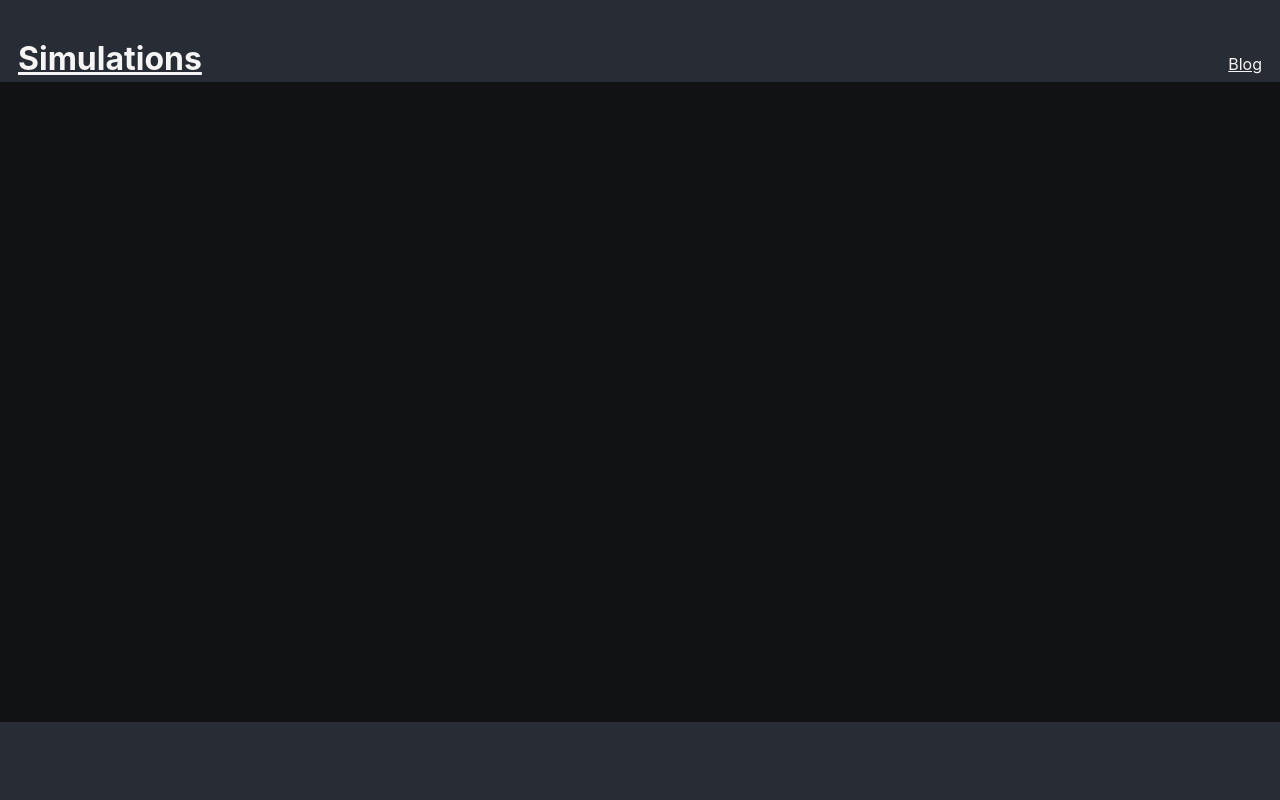
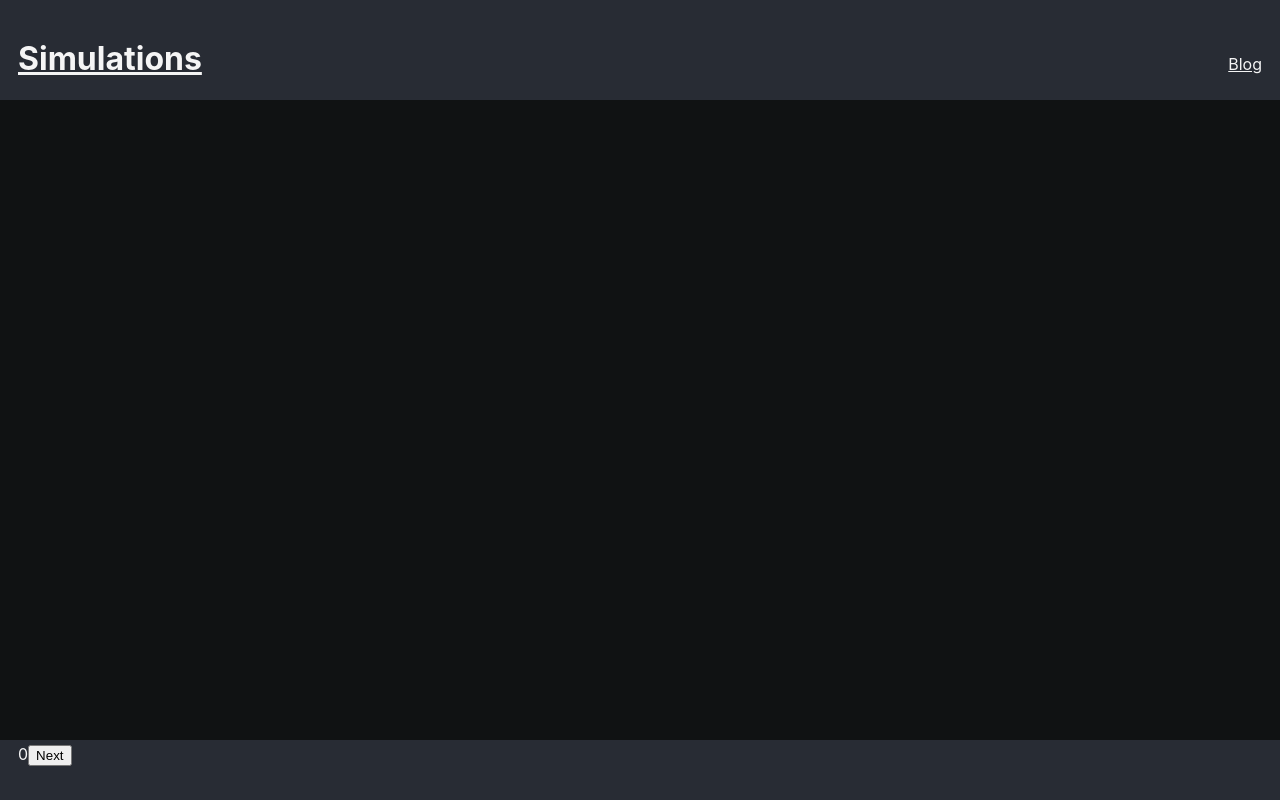
Before and after one commit to CubeDr/simulations, a React (Create React App) app: page /game-of-life in a window 1280 px wide. Built offline with nearby package versions, Linux system fonts and the light colour scheme.

Commit message:
Show simulation result on next button click

```diff
--- a/src/canvas/InteractiveCanvas.tsx
+++ b/src/canvas/InteractiveCanvas.tsx
@@ -97,7 +97,7 @@ export default function InteractiveCanvas({
       onPointerMove={onPointerMove}
       style={{
         cursor: 'none',
-        margin: '-18px',
+        margin: '0 -18px',
       }}>
       <Canvas snapshot={snapshot} onResize={onCanvasResize} />
     </div>
--- a/src/game-of-life/GameOfLife.tsx
+++ b/src/game-of-life/GameOfLife.tsx
@@ -4,6 +4,7 @@ import Snapshot from '../canvas/Snapshot';
 import Viewport from '../canvas/Viewport';
 import Point from './Point';
 import { Simulation } from './Simulation';
+import SimulationResult from './SimulationResult';
 
 export default function GameOfLife() {
   const [snapshot, setSnapshot] = useState(new Snapshot(new Array(500).fill(new Array(500).fill(0x101213ff))));
@@ -15,6 +16,7 @@ export default function GameOfLife() {
   const clientHeightRef = useRef(0);
 
   const simulationRef = useRef(new Simulation());
+  const [simulationResult, setSimulationResult] = useState<SimulationResult | null>(null);
 
   const onViewportChanged = useCallback((viewport: Viewport, clientWidth: number, clientHeight: number) => {
     setViewport(viewport);
@@ -57,7 +59,7 @@ export default function GameOfLife() {
         if (viewportX === hoverPoint?.x && viewportY === hoverPoint?.y) {
           // Hover
           data[y][x] = 0xaaaaaaff;
-        } else if (simulationRef.current.has(viewportX, viewportY)) {
+        } else if ((simulationResult ?? simulationRef.current).has(viewportX, viewportY)) {
           // Filled
           data[y][x] = 0xffffffff;
         } else {
@@ -68,7 +70,11 @@ export default function GameOfLife() {
     }
 
     setSnapshot(new Snapshot(data));
-  }, [viewport, hoverPoint, setSnapshot]);
+  }, [viewport, hoverPoint, simulationResult, setSnapshot]);
+
+  function next() {
+    setSimulationResult(simulationRef.current.next());
+  }
 
   return (
     <>
@@ -78,6 +84,8 @@ export default function GameOfLife() {
         onViewportChanged={onViewportChanged}
         onHover={onHover}
         onClick={onClick} />
+      <span>{simulationResult?.frame ?? 0}</span>
+      <button onClick={next}>Next</button>
     </>
   );
 }
--- a/src/game-of-life/Simulation.ts
+++ b/src/game-of-life/Simulation.ts
@@ -1,5 +1,8 @@
+import SimulationResult from "./SimulationResult";
+
 export class Simulation {
-  private readonly points = new Map<number, Set<number>>();
+  private frame = 0;
+  private points = new Map<number, Set<number>>();
 
   add(x: number, y: number) {
     this.points.set(y, (this.points.get(y) ?? new Set<number>()).add(x));
@@ -8,4 +11,41 @@ export class Simulation {
   has(x: number, y: number) {
     return this.points.get(y)?.has(x) ?? false;
   }
+
+  next(): SimulationResult {
+    const nextCounts = new Map<number, Map<number, number>>();
+
+    this.points.forEach((points, y) => {
+      points.forEach((x) => {
+        for (let py = y - 1; py <= y + 1; py++) {
+          if (!nextCounts.has(py)) {
+            nextCounts.set(py, new Map<number, number>());
+          }
+          const xMap = nextCounts.get(py)!;
+
+          for (let px = x - 1; px <= x + 1; px++) {
+            if (x === px && y === py) continue;
+
+            xMap.set(px, (xMap.get(px) ?? 0) + 1);
+          }
+        }
+      });
+    });
+
+    const nextPoints = new Map<number, Set<number>>();
+    nextCounts.forEach((counts, y) => {
+      counts.forEach((count, x) => {
+        if ((count === 2 && this.has(x, y)) || count === 3) {
+          nextPoints.set(y, (nextPoints.get(y) ?? new Set<number>()).add(x));
+        }
+      });
+    });
+    this.points = nextPoints;
+
+    return {
+      frame: ++this.frame,
+      has: (x: number, y: number) => nextPoints.get(y)?.has(x) ?? false
+      ,
+    };
+  }
 }
--- /dev/null
+++ b/src/game-of-life/SimulationResult.ts
@@ -0,0 +1,4 @@
+export default interface SimulationResult {
+  frame: number;
+  has(x: number, y: number): boolean;
+}
```
